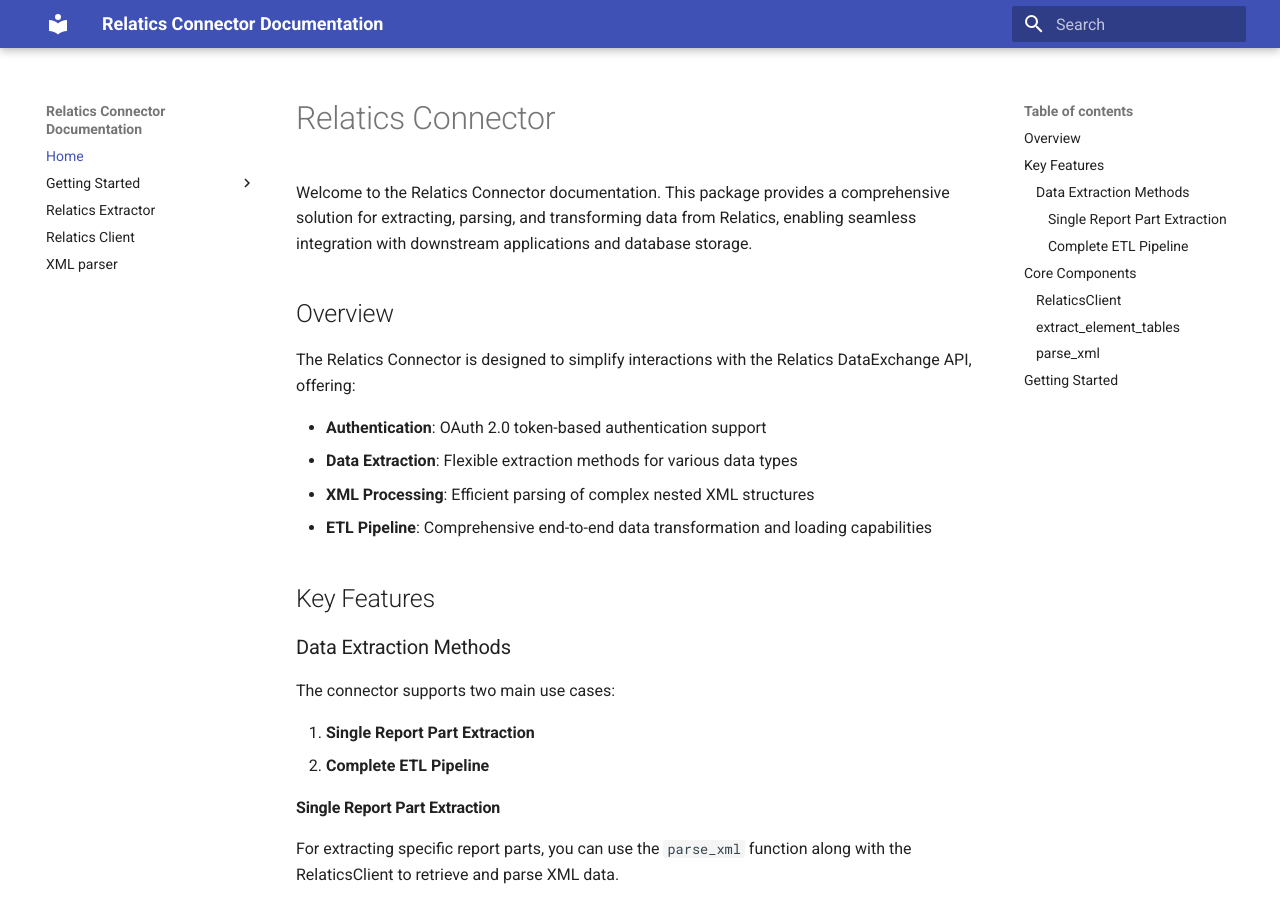
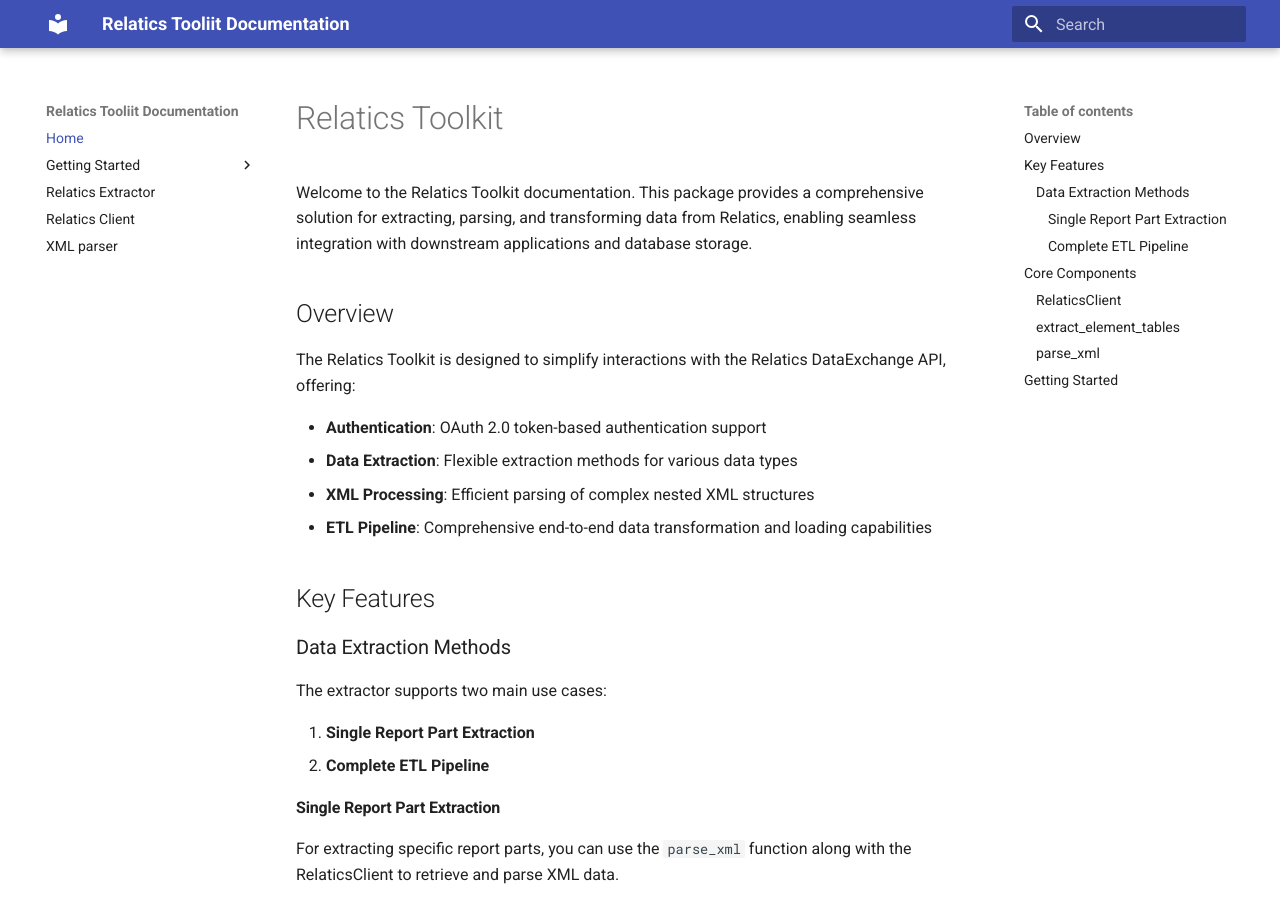
Before and after one commit to nvvliet-croonwolterendros/relatics-extractor, an MkDocs documentation site: the page built from docs/index.md, in a window 1280 px wide and 900 px high. Built offline with MkDocs 1.6.1 and Material for MkDocs 9.7.7, drawn with Linux system fonts in a browser that asks for light colours.

Commit message:
Updated old name in certain files to the new repo name.

```diff
--- a/docs/index.md
+++ b/docs/index.md
@@ -1,10 +1,10 @@
-# Relatics Connector
+# Relatics Toolkit
 
-Welcome to the Relatics Connector documentation. This package provides a comprehensive solution for extracting, parsing, and transforming data from Relatics, enabling seamless integration with downstream applications and database storage.
+Welcome to the Relatics Toolkit documentation. This package provides a comprehensive solution for extracting, parsing, and transforming data from Relatics, enabling seamless integration with downstream applications and database storage.
 
 ## Overview
 
-The Relatics Connector is designed to simplify interactions with the Relatics DataExchange API, offering:
+The Relatics Toolkit is designed to simplify interactions with the Relatics DataExchange API, offering:
 
 - **Authentication**: OAuth 2.0 token-based authentication support
 - **Data Extraction**: Flexible extraction methods for various data types
@@ -15,7 +15,7 @@ The Relatics Connector is designed to simplify interactions with the Relatics Da
 
 ### Data Extraction Methods
 
-The connector supports two main use cases:
+The extractor supports two main use cases:
 
 1. **Single Report Part Extraction**
 2. **Complete ETL Pipeline**
--- a/mkdocs.yml
+++ b/mkdocs.yml
@@ -1,4 +1,4 @@
-site_name: Relatics Connector Documentation
+site_name: Relatics Tooliit Documentation
 theme:
   name: material
 
--- a/pyproject.toml
+++ b/pyproject.toml
@@ -1,6 +1,6 @@
 [project]
 name = "relatics-toolkit"
-version = "1.0.0"
+version = "1.0.1"
 description = "A package that enables fast and easy ETL processing of a Relatics workspace."
 readme = "README.md"
 requires-python = ">=3.14"
```
Also changed, not shown: README.md (+3 -61 lines), 1 other file.
